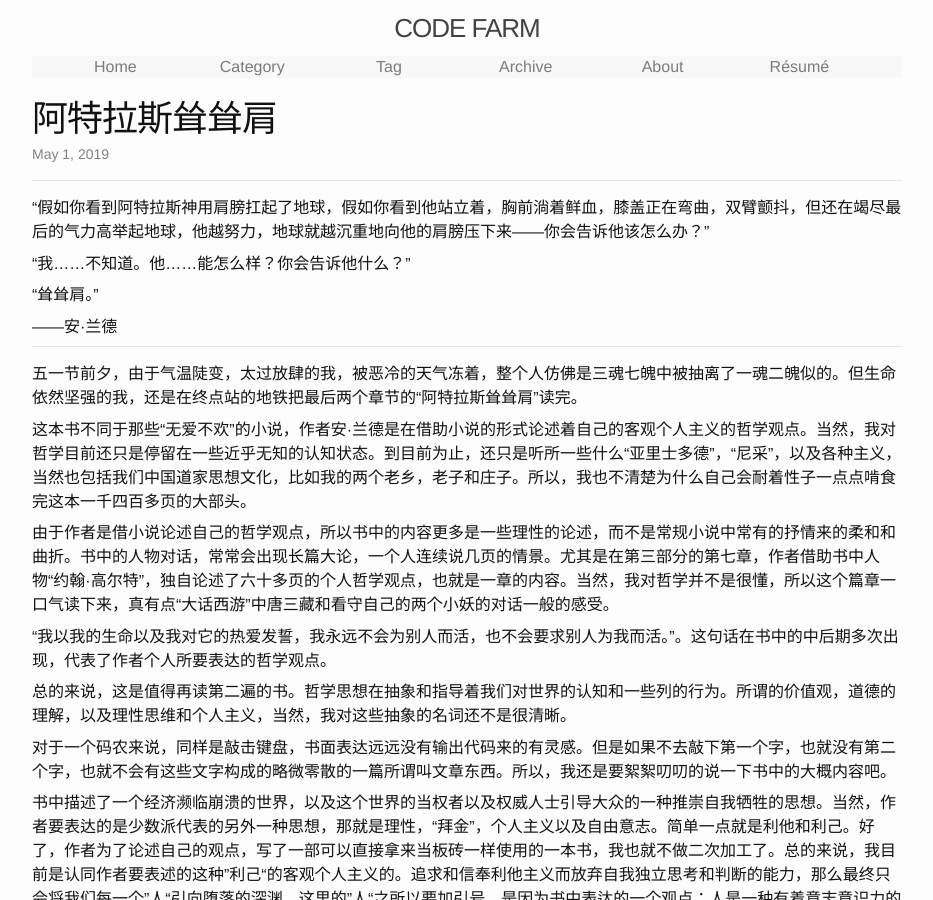
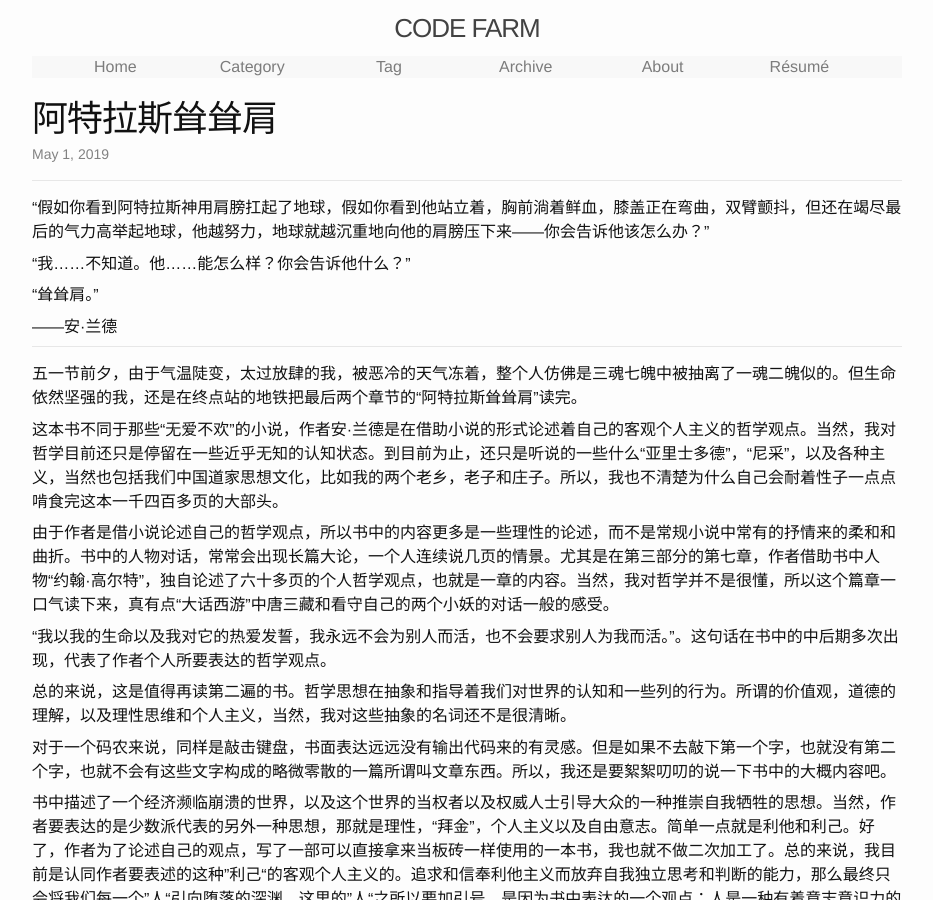
Before and after one commit to ousiax/ousiax.github.io, a Jekyll site: the page built from _journalctl/2019-05-01-阿特拉斯耸耸肩.md, in a window 1280 px wide and 900 px high. Shown: the whole window, without its empty margins (173-1106 px from the left). Built offline with Jekyll 4.4.1, drawn with Linux system fonts in a browser that asks for light colours.

Commit message:
Update 2019-05-01-阿特拉斯耸耸肩.md

```diff
--- a/_journalctl/2019-05-01-阿特拉斯耸耸肩.md
+++ b/_journalctl/2019-05-01-阿特拉斯耸耸肩.md
@@ -22,7 +22,7 @@
 五一节前夕，由于气温陡变，太过放肆的我，被恶冷的天气冻着，整个人仿佛是三魂七魄中被抽离了一魂二魄似的。但生命依然坚强的我，还是在终点站的地铁把最后两个章节的“阿特拉斯耸耸肩”读完。
 
 
-这本书不同于那些“无爱不欢”的小说，作者安·兰德是在借助小说的形式论述着自己的客观个人主义的哲学观点。当然，我对哲学目前还只是停留在一些近乎无知的认知状态。到目前为止，还只是听所一些什么“亚里士多德”，“尼采”，以及各种主义，当然也包括我们中国道家思想文化，比如我的两个老乡，老子和庄子。所以，我也不清楚为什么自己会耐着性子一点点啃食完这本一千四百多页的大部头。
+这本书不同于那些“无爱不欢”的小说，作者安·兰德是在借助小说的形式论述着自己的客观个人主义的哲学观点。当然，我对哲学目前还只是停留在一些近乎无知的认知状态。到目前为止，还只是听说的一些什么“亚里士多德”，“尼采”，以及各种主义，当然也包括我们中国道家思想文化，比如我的两个老乡，老子和庄子。所以，我也不清楚为什么自己会耐着性子一点点啃食完这本一千四百多页的大部头。
 
 
 
```
